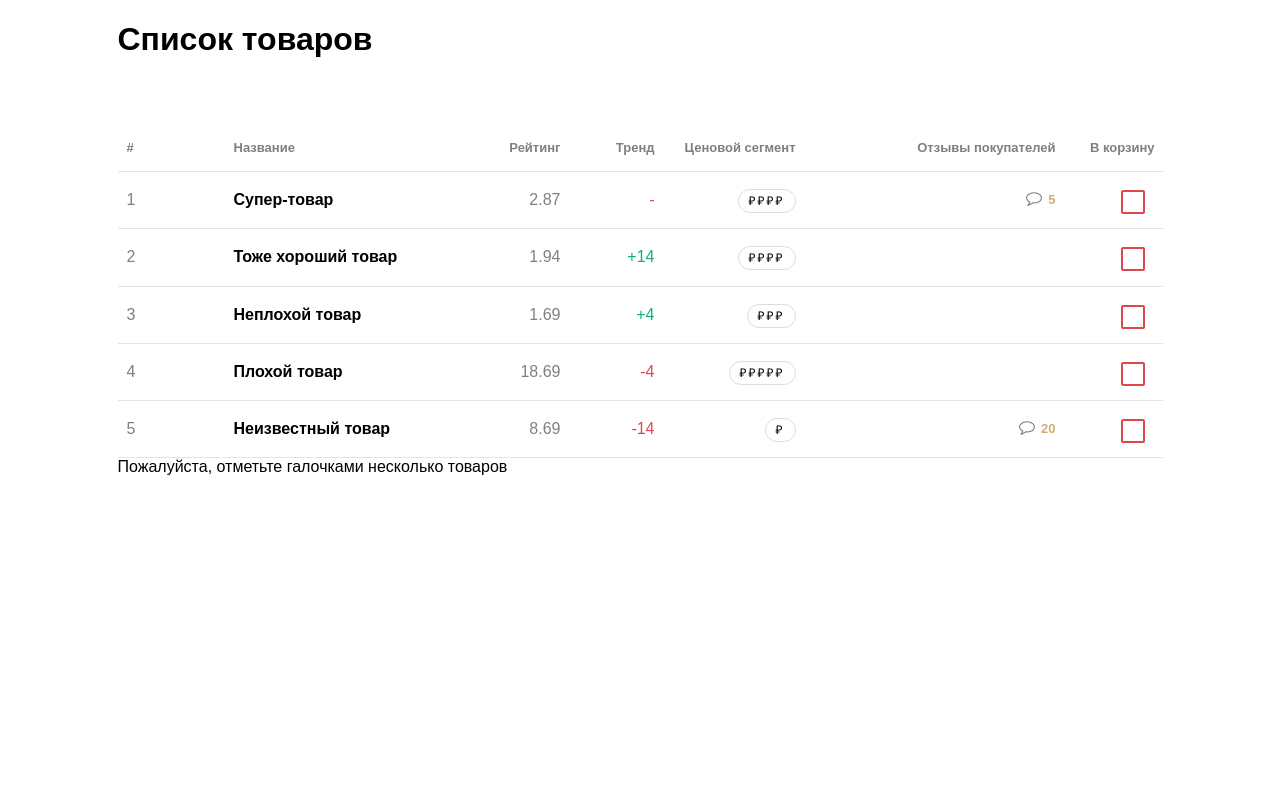
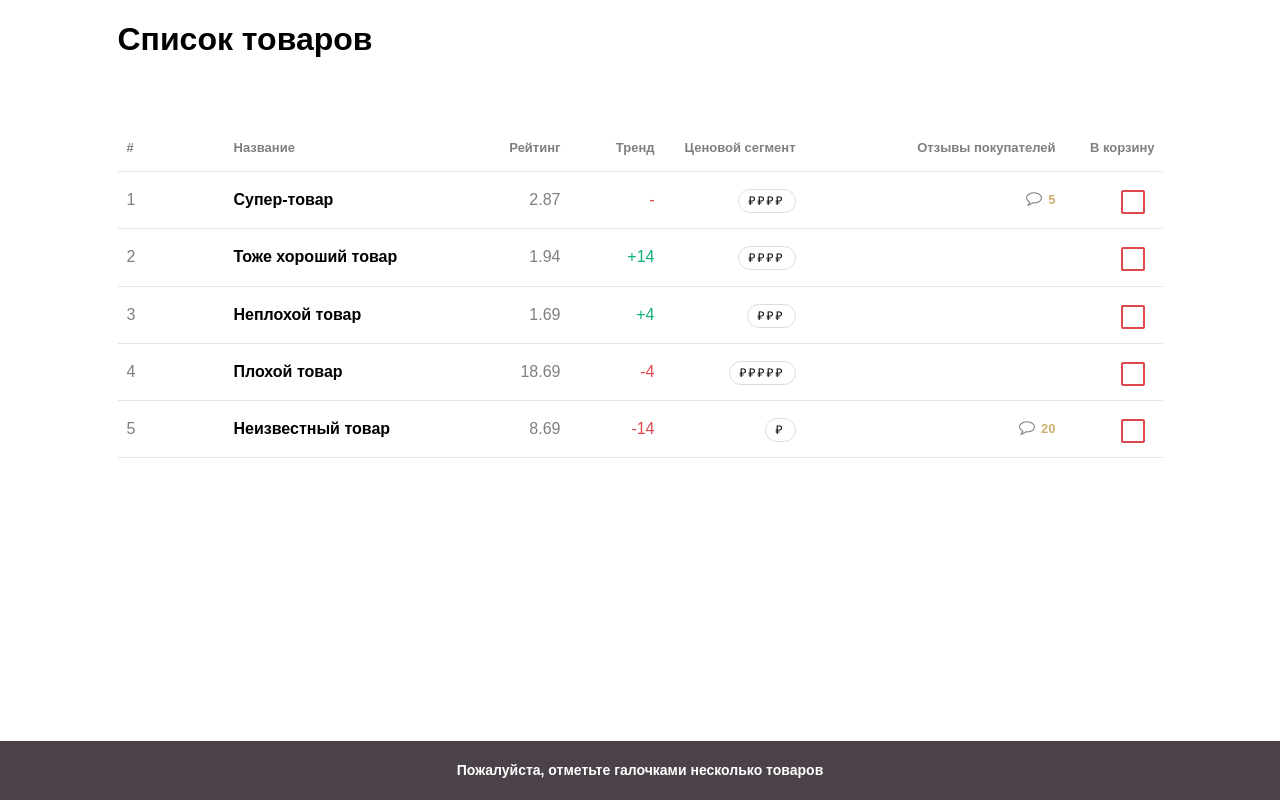
Before and after one commit to AlexandrMihailovich/react-redux, a React (Create React App) app: page / in a window 1280 px wide. Built offline with nearby package versions, Linux system fonts and the light colour scheme.

Commit message:
create style for select bar

```diff
--- a/src/App.js
+++ b/src/App.js
@@ -16,7 +16,9 @@ class App extends Component {
               <Switch>
                 <Route exact path='/'
                        component={GoodsContainer}/>
-                <Route path='/cart'
+                <Route path='/goods'
+                       component={GoodsContainer}/>
+                <Route path='/shopping_cart'
                        component={CartContainer}/>
               </Switch>
             </main>
--- a/src/components/selected/selected.css
+++ b/src/components/selected/selected.css
@@ -0,0 +1,44 @@
+/*select box*/
+.select-box {
+    background: #4b4149;
+    position: fixed;
+    width: 100%;
+    bottom: 0;
+    left: 0;
+    color: #fff;
+    text-align: center;
+    line-height: 4.2;
+    transition: .2s;
+    font-size: 14px;
+    font-weight: bold;
+}
+.select-box-red {
+    background: #de474b;
+}
+.select-box .cart-link {
+    display: inline-block;
+    text-decoration: none;
+    background: #fff;
+    border-radius: 20px;
+    padding: 11px 32px;
+    line-height: normal;
+    color: #000;
+    text-transform: uppercase;
+    font-size: 14px;
+    margin-left: 20px;
+    transition: .2s;
+    font-weight: normal;
+}
+.select-box .cart-link:hover {
+    box-shadow: inset 0 0 10px 0 rgba(50, 50, 50, 0.75);
+
+}
+.select-box .count-in-cart {
+    background: #000;
+    border-radius: 16px;
+    letter-spacing: 2px;
+    text-align: center;
+    display: inline-block;
+    line-height: 1.7em;
+    width: 1.7em;
+}
--- a/src/components/selected/selected.js
+++ b/src/components/selected/selected.js
@@ -5,12 +5,12 @@ import {Link} from "react-router-dom";
 class Selected extends Component {
     render() {
         if(this.props.count > 0) {
-            return (<div>
-                Вы выбрали <span>{this.props.count}</span> {this.props.count > 1 ? 'товара' : 'товар'}
-                <Link to='/cart'>Перейти в корзину</Link>
+            return (<div className={'select-box select-box-red'}>
+                Вы выбрали <span className={'count-in-cart'}>{this.props.count}</span> {this.props.count > 1 ? 'товара' : 'товар'}
+                <Link className={'cart-link'} to='/shopping_cart'>Перейти в корзину</Link>
             </div>)
         } else {
-            return (<div>Пожалуйста, отметьте галочками несколько товаров</div>);
+            return (<div className={'select-box'}>Пожалуйста, отметьте галочками несколько товаров</div>);
         }
     }
 }
```
